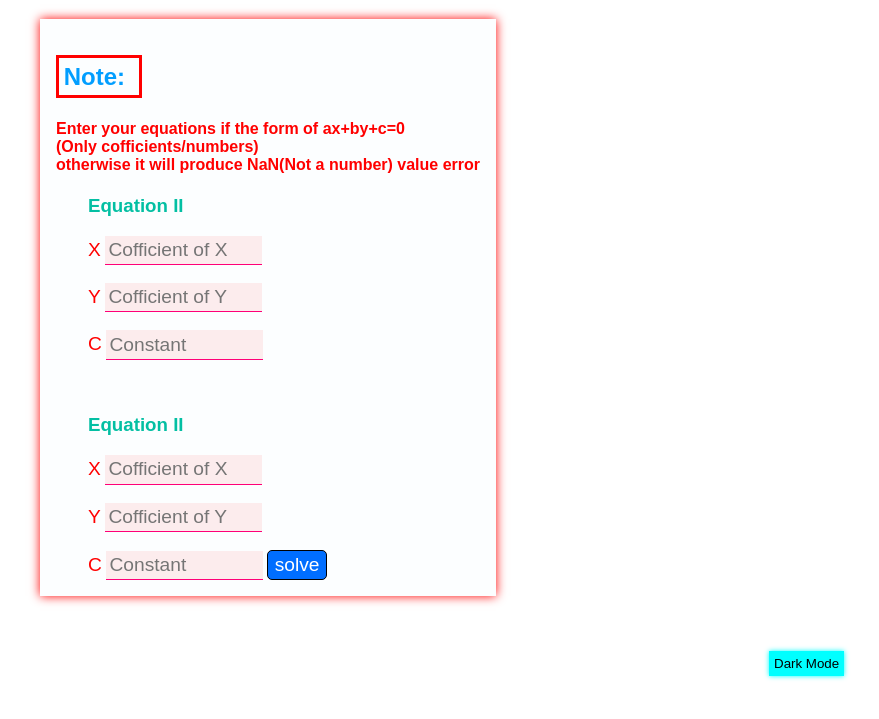
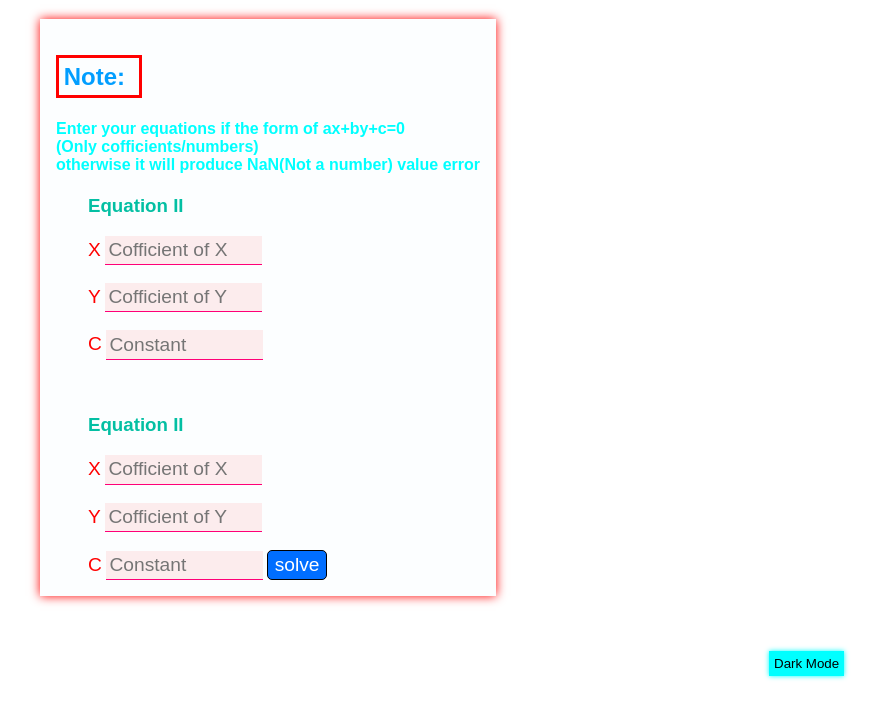
Before and after one commit to aabidgulzar/Equation-Solver, a plain HTML site: page index.html in a window 1280 px wide. Shown: the part 69-788 px from the top of the page, without its empty margins (372-1251 px from the left). Drawn offline with Linux system fonts and the light colour scheme.

Commit message:
Update index.css

```diff
--- a/index.css
+++ b/index.css
@@ -16,7 +16,7 @@ h1{
     color: blue;
 }
 h4{
-    color: red;
+    color: cyan;
 }
 h3{
     color: rgb(3, 191, 163);
@@ -39,6 +39,7 @@ input{
     color: rgb(0, 166, 255);
     width: 150px;
     transition: .2s;
+    outline: none;
 }
 #solve{
     cursor: pointer;
```
